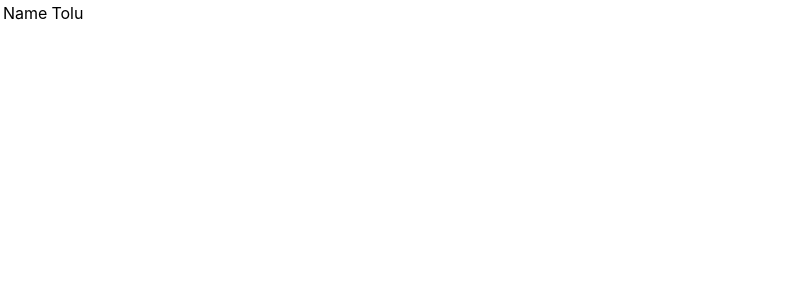
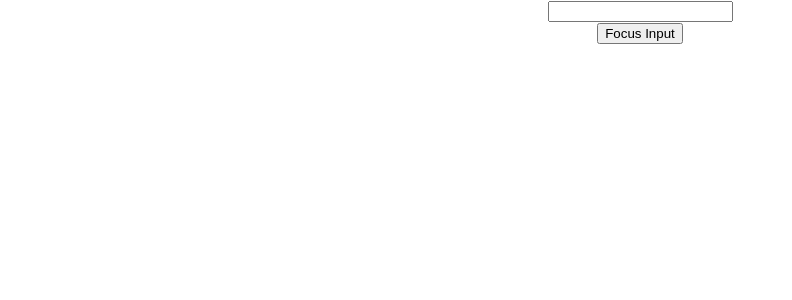
Before and after one commit to ToluAdegboyega/react-tut, a React (Create React App) app: page / in a window 1280 px wide. Shown: the top 300 px of the page, without its empty margins (0-792 px from the left). Built offline with nearby package versions, Linux system fonts and the light colour scheme.

Commit message:
chore: fragments, pure components, memo and refs.

```diff
--- a/src/App.js
+++ b/src/App.js
@@ -19,15 +19,27 @@
 import LifecycleA from "./components/LifecycleA";
 import FragmentDemo from "./components/FragmentDemo";
 import Table from "./components/Table";
+import ParentComp from "./components/ParentComp";
+import RefsDemo from "./components/RefsDemo";
+import FocusInput from "./components/FocusInput";
+import FRParentInput from "./components/FRParentInput";
 
 class App extends Component {
   render() {
     return (
       <div  className="App">
 
+        <FRParentInput/>
+
+        {/*
+        <FocusInput/>
+
+        <RefsDemo/>
+
+        <ParentComp />
+
         <Table />
 
-        {/*
         <FragmentDemo />
 
         <LifecycleA />
--- a/src/components/Columns.js
+++ b/src/components/Columns.js
@@ -1,4 +1,4 @@
-import React from 'react'
+import React from 'react';
 
 function Columns() {
     const  items    =   []
--- /dev/null
+++ b/src/components/FRInput.js
@@ -0,0 +1,19 @@
+import React from 'react'
+
+// function FRInput() {
+//     return (
+//         <div>
+//             <input  type='text'  />
+//         </div>
+//     )
+// }
+
+const FRInput = React.forwardRef((props, ref)  =>  {
+    return (
+        <div>
+            <input  type='text' ref={ref} />
+        </div>
+    )
+})
+
+export default FRInput;
--- /dev/null
+++ b/src/components/FRParentInput.js
@@ -0,0 +1,26 @@
+import React, { Component } from 'react';
+
+import FRInput from './FRInput';
+
+class FRParentInput extends Component {
+    constructor(props) {
+        super(props)
+
+        this.inputRef = React.createRef()
+    }
+
+    clickHandler =  ()  =>  {
+        this.inputRef.current.focus()
+    }
+
+    render() {
+        return (
+            <div>
+                <FRInput ref={this.inputRef} />
+                <button onClick={this.clickHandler} >Focus Input</button>
+            </div>
+        )
+    }
+}
+
+export default FRParentInput;
--- /dev/null
+++ b/src/components/FocusInput.js
@@ -0,0 +1,24 @@
+import React, { Component } from 'react';
+import Input from './Input';
+
+class FocusInput extends Component {
+    constructor(props) {
+        super(props)
+        this.componentRef = React.createRef()
+    }
+
+    clickHandler = () => {
+        this.componentRef.current.focusInput()
+    }
+
+    render() {
+        return (
+            <div>
+                <Input ref={this.componentRef} />
+                <button onClick={this.clickHandler} >Focus Input</button>
+            </div>
+        )
+    }
+}
+
+export default FocusInput;
--- /dev/null
+++ b/src/components/Input.js
@@ -0,0 +1,22 @@
+import React, { Component } from 'react';
+
+class Input extends Component {
+    constructor(props) {
+        super(props)
+        this.inputRef = React.createRef()
+    }
+
+    focusInput() {
+        this.inputRef.current.focus()
+    }
+
+    render() {
+        return (
+            <div>
+                <input type='text'  ref={this.inputRef}  />
+            </div>
+        )
+    }
+}
+
+export default Input;
--- /dev/null
+++ b/src/components/MemoComp.js
@@ -0,0 +1,12 @@
+import React from 'react';
+
+function MemoComp({name}) {
+    console.log('Rendering memo component')
+    return (
+        <div>
+            {name}
+        </div>
+    )
+}
+
+export default React.memo(MemoComp) ;
--- /dev/null
+++ b/src/components/ParentComp.js
@@ -0,0 +1,36 @@
+import React, { Component } from 'react';
+import MemoComp from './MemoComp';
+import PureComp from './PureComp';
+import RegComp from './RegComp';
+
+class ParentComp extends Component {
+    constructor(props) {
+        super(props)
+
+        this.state = {
+            name: 'Tolu'
+        }
+    }
+
+    componentDidMount() {
+        setInterval(() => {
+            this.setState({
+                name: 'Tolu'
+            })
+        },  2000)
+    }
+
+    render() {
+        console.log('Parent Comp Render')
+        return (
+            <div>
+                Parent Component
+                <MemoComp name={this.state.name}  />
+                {/* <RegComp  name={this.state.name}  />
+                <PureComp  name={this.state.name} /> */}
+            </div>
+        )
+    }
+}
+
+export default ParentComp;
--- /dev/null
+++ b/src/components/PureComp.js
@@ -0,0 +1,14 @@
+import React, { PureComponent } from 'react';
+
+class PureComp extends PureComponent {
+    render() {
+        console.log('Pure Comp Render')
+        return (
+            <div>
+                Pure Component  {this.props.name}
+            </div>
+        )
+    }
+}
+
+export default PureComp;
--- /dev/null
+++ b/src/components/RefsDemo.js
@@ -0,0 +1,38 @@
+import React, { Component } from 'react';
+
+class RefsDemo extends Component {
+    constructor(props) {
+        super(props)
+        this.inputRef = React.createRef()
+
+        this.cbRef = null
+        this.setCbRef = (element) => {
+            this.cbRef = element
+        }
+    }
+
+    componentDidMount() {
+        //this.inputRef.current.focus()
+       // console.log(this.inputRef)
+
+       if  (this.cbRef) {
+           this.cbRef.focus()
+       }
+    }
+
+    clickHandler = () => {
+        alert(this.inputRef.current.value)
+    }
+
+    render() {
+        return (
+            <div>
+                <input type='text' ref={this.inputRef} />
+                <input type='text' ref={this.setCbRef} />
+                <button onClick={this.clickHandler} >Click</button>
+            </div>
+        )
+    }
+}
+
+export default RefsDemo;
--- /dev/null
+++ b/src/components/RegComp.js
@@ -0,0 +1,14 @@
+import React, { Component } from 'react';
+
+class RegComp extends Component {
+    render() {
+        console.log('Reg Comp Render')
+        return (
+            <div>
+                Regular Component {this.props.name}
+            </div>
+        )
+    }
+}
+
+export default RegComp;
```
